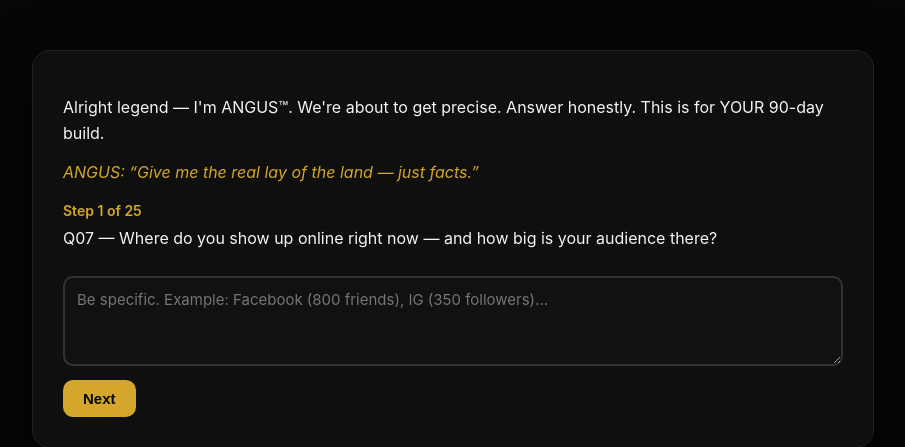
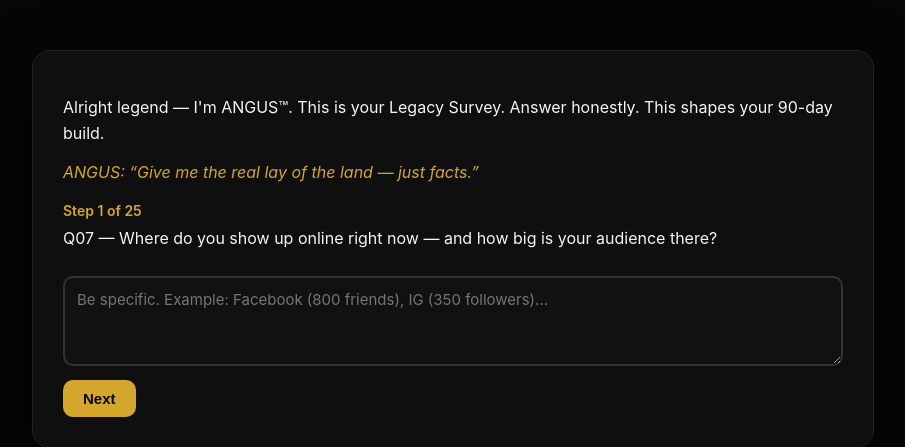
Before and after one commit to homecareers/legacy-builder-deepdive-bot, a Flask app: page / in a window 1280 px wide. Shown: the top 447 px of the page, without its empty margins (187-1092 px from the left). Run offline with Flask 3, Linux system fonts and the light colour scheme.

Commit message:
Update chat.html

```diff
--- a/templates/chat.html
+++ b/templates/chat.html
@@ -1,7 +1,8 @@
-   <!DOCTYPE html>
+<!DOCTYPE html>
 <html>
 <head>
-  <title>ANGUS™ — Builder Deep Dive (Q07–Q30)</title>
+  <title>ANGUS™ — Legacy Survey (Q07–Q30)</title>
+
   <style>
     body {
       font-family: 'Inter', Arial, sans-serif;
@@ -126,18 +127,14 @@
     const chat = document.getElementById("chat");
     const BACKEND_URL = "/submit";
 
-    // =============================
-    // FORCE SCROLL FIX
-    // =============================
+    // FORCE SCROLL
     function forceScroll() {
       setTimeout(() => {
         chat.scrollTop = chat.scrollHeight;
-      }, 50);
+      }, 60);
     }
 
-    // =============================
-    // ANGUS INSTRUCTION MAP
-    // =============================
+    // ANGUS INSTRUCTIONS
     const angusInstructions = {
       0:  "“Give me the real lay of the land — just facts.”",
       1:  "“Choose the one that matches how you REALLY show up.”",
@@ -166,9 +163,7 @@
       24: "“Drop the best email — the one you check daily.”"
     };
 
-    // =============================
     // STEPS
-    // =============================
     const steps = [
 
       { type: "text",
@@ -253,7 +248,7 @@
         question: "Q15 — Commitments We Must Build Around",
         placeholder: "Work, family, church, kids, sports, appointments, etc."
       },
-      // Q16 — multi with other
+
       { type: "multi",
         question: "Q16 — What Helps You Stay Consistent?",
         options: [
@@ -270,7 +265,6 @@
         customInputIndex: 8
       },
 
-      // Q17 — multi with other
       { type: "multi",
         question: "Q17 — What Usually Pulls You Off Track?",
         options: [
@@ -287,7 +281,6 @@
         customInputIndex: 8
       },
 
-      // Q18 — single
       { type: "single",
         question: "Q18 — Stress/Discouragement Response",
         options: [
@@ -301,7 +294,6 @@
         ]
       },
 
-      // Q19 — multi with other
       { type: "multi",
         question: "Q19 — Strengths You Bring",
         options: [
@@ -320,7 +312,6 @@
         customInputIndex: 10
       },
 
-      // Q20 — single with other
       { type: "single",
         question: "Q20 — Skill You Want the MOST Help With",
         options: [
@@ -337,7 +328,6 @@
         customInputIndex: 8
       },
 
-      // Q21 — single
       { type: "single",
         question: "Q21 — System-Following Confidence (1–10)",
         options: [
@@ -346,31 +336,26 @@
         ]
       },
 
-      // Q22 — text
       { type: "text",
         question: "Q22 — What Would $300–$800/month Support Right Now?",
         placeholder: "Where would that income go? Be real about it."
       },
 
-      // Q23 — text
       { type: "text",
         question: "Q23 — Biggest Fear or Hesitation",
-        placeholder: "What scares you or makes you hesitate? No emojis."
+        placeholder: "What scares you or makes you hesitant? No emojis."
       },
 
-      // Q24 — text
       { type: "text",
         question: "Q24 — If Nothing Changes in 6 Months, What Worries You Most?",
         placeholder: "Write what's true. This helps your coach lead you."
       },
 
-      // Q25 — text
       { type: "text",
         question: "Q25 — Who You Want to Become in 12 Months",
         placeholder: "Describe the version of you we're building."
       },
 
-      // Q26 — single with other
       { type: "single",
         question: "Q26 — One Feeling You NEVER Want Again",
         options: [
@@ -386,7 +371,6 @@
         customInputIndex: 7
       },
 
-      // Q27 — single
       { type: "single",
         question: "Q27 — One Feeling You WANT as Your Baseline",
         options: [
@@ -395,7 +379,6 @@
         ]
       },
 
-      // Q28 — single
       { type: "single",
         question: "Q28 — Preferred Accountability Style",
         options: [
@@ -408,7 +391,6 @@
         ]
       },
 
-      // Q29 — multi
       { type: "multi",
         question: "Q29 — Preferred Tracking Style",
         options: [
@@ -422,21 +404,19 @@
         ]
       },
 
-      // Q30 — text
       { type: "text",
         question: "Q30 — Why is NOW the right time to build something?",
         placeholder: "This is your emotional tattoo moment."
       },
 
-      // Email
+      // EMAIL
       { type: "email",
-        question: "Finally — what's the BEST email for your 90-day Legacy Builder projection?"
+        question: "Finally — what's the BEST email for your Legacy Survey submission?"
       }
     ];
 
-    // =============================
+
     // ENGINE
-    // =============================
     const TOTAL_STEPS = steps.length;
     let currentStep = -1;
     let answers = [];
@@ -463,16 +443,14 @@
       forceScroll();
     }
 
-    // =============================
+
     // RENDER STEP
-    // =============================
     function renderStep() {
       currentStep++;
       if (currentStep >= TOTAL_STEPS) return;
 
       const step = steps[currentStep];
 
-      // ANGUS instruction
       showBotMessage(
         `<div style="color:#D4A72C; font-style:italic;">ANGUS: ${angusInstructions[currentStep]}</div>`
       );
@@ -487,6 +465,7 @@
           step.question
         );
 
+        // SINGLE or MULTI
         if (step.type === "single" || step.type === "multi") {
           let html = `<div class="options" id="options-${currentStep}">`;
 
@@ -508,6 +487,7 @@
           forceScroll();
         }
 
+        // TEXT
         if (step.type === "text") {
           chat.innerHTML += `
             <div id="text-block-${currentStep}">
@@ -517,6 +497,7 @@
           forceScroll();
         }
 
+        // EMAIL
         if (step.type === "email") {
           chat.innerHTML += `
             <div id="email-block">
@@ -531,9 +512,8 @@
       }, 700);
     }
 
-    // =============================
+
     // EVENT LISTENERS
-    // =============================
     function setupEventListeners() {
 
       // CUSTOM OTHER
@@ -541,8 +521,7 @@
         btn.onclick = function() {
 
           const stepNum = parseInt(this.dataset.step);
-          const step = steps[stepNum];
-          const optionText = step.options[step.customInputIndex];
+          const optionText = steps[stepNum].options[steps[stepNum].customInputIndex];
 
           showUserMessage(optionText);
 
@@ -554,8 +533,7 @@
             <div id="custom-block-${stepNum}">
               <textarea id="custom-input-${stepNum}" placeholder="Type your exact answer..."></textarea>
               <button class="next-btn" id="custom-next-${stepNum}">Next</button>
-            </div>
-          `;
+            </div>`;
           forceScroll();
 
           document.getElementById(`custom-next-${stepNum}`).onclick = function() {
@@ -566,7 +544,6 @@
             }
 
             const combined = `${optionText} — ${val}`;
-
             showUserMessage(val);
             answers.push(combined);
 
@@ -575,6 +552,7 @@
           };
         };
       });
+
 
       // NORMAL OPTION BUTTONS
       document.querySelectorAll('.option-btn:not(.custom-other-btn)').forEach(btn => {
@@ -601,6 +579,7 @@
           }
         };
       });
+
 
       // MULTI NEXT
       document.querySelectorAll('.next-btn').forEach(btn => {
@@ -648,6 +627,7 @@
         }
       });
 
+
       // EMAIL SUBMIT
       const emailSubmit = document.getElementById('email-submit');
       if (emailSubmit) {
@@ -677,9 +657,8 @@
       }
     }
 
-    // =============================
-    // SUBMIT
-    // =============================
+
+    // SUBMIT TO BACKEND
     function submitSurvey() {
 
       showLoading();
@@ -713,12 +692,11 @@
       });
     }
 
-    // =============================
+
     // STARTUP
-    // =============================
     window.onload = () => {
       showBotMessage(
-        "Alright legend — I'm ANGUS™. We're about to get precise. Answer honestly. This is for YOUR 90-day build."
+        "Alright legend — I'm ANGUS™. This is your Legacy Survey. Answer honestly. This shapes your 90-day build."
       );
       setTimeout(renderStep, 1400);
     };
```
